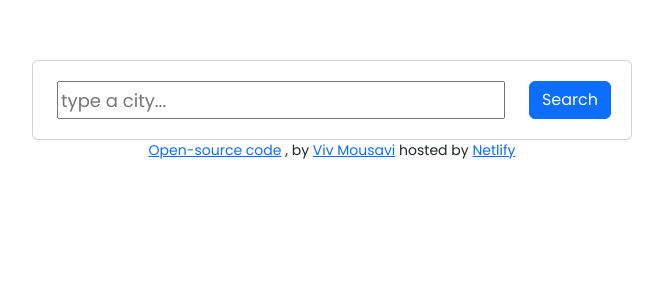
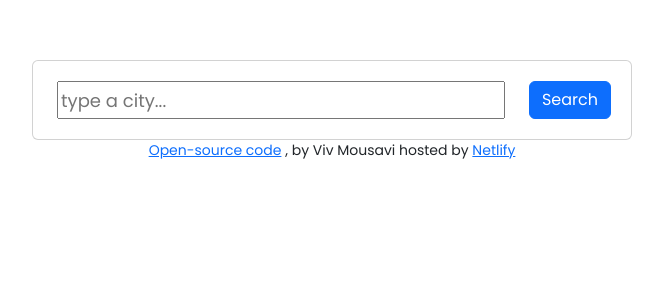
Before and after one commit to vivaciouscoder/react-app, a React (Create React App) app: page / in a window 1280 px wide. Shown: the top 300 px of the page, without its empty margins (308-971 px from the left). Built offline with nearby package versions, Linux system fonts and the light colour scheme.

Commit message:
added source code link

```diff
--- a/src/App.js
+++ b/src/App.js
@@ -12,15 +12,11 @@ function App() {
           </header>
         </div>
         <p className="text-center">
-          <a href="" target="_blank">
+          <a href="https://github.com/vivaciouscoder/react-app" target="_blank">
             Open-source code
           </a>{" "}
-          , by{" "}
-          <a href="" target="_blank">
-            Viv Mousavi
-          </a>{" "}
-          hosted by{" "}
-          <a href="" target="_blank">
+          , by Viv Mousavi hosted by{" "}
+          <a href="https://app.netlify.com/" target="_blank">
             Netlify
           </a>
         </p>
```
